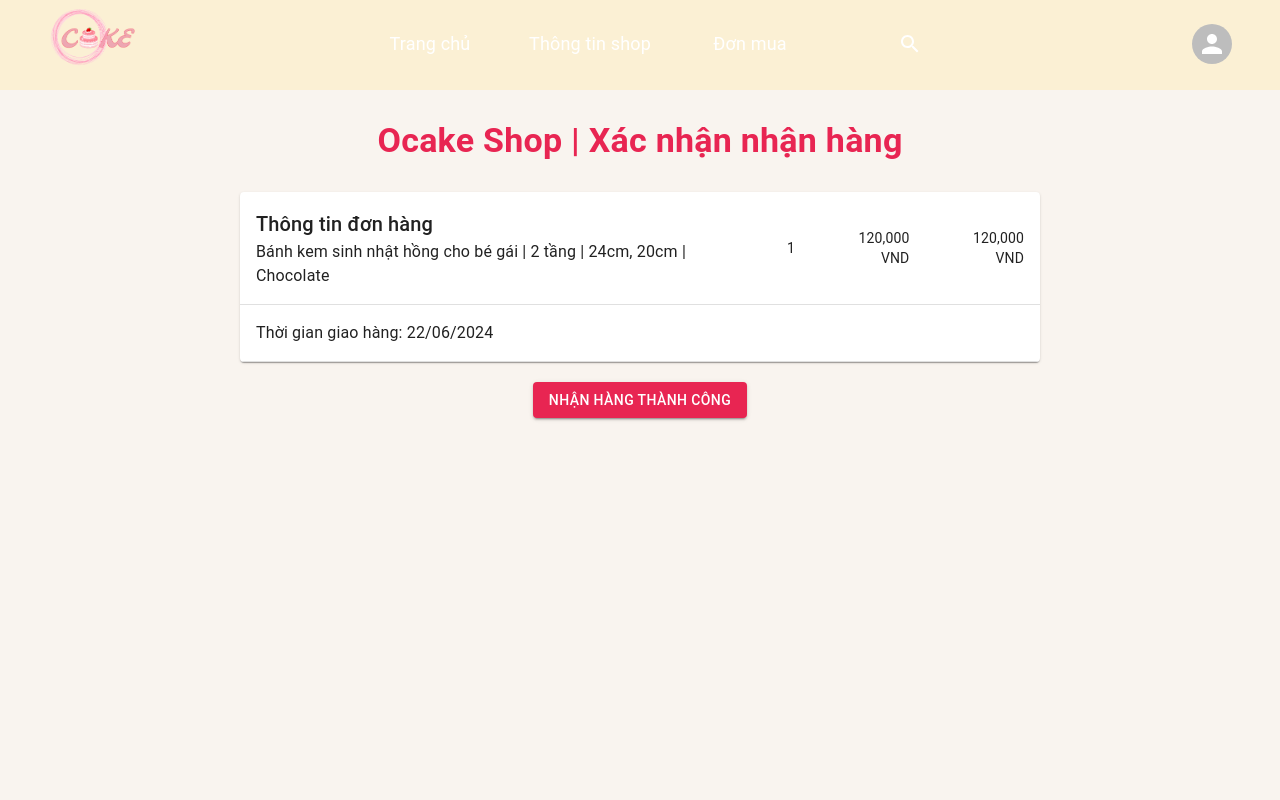
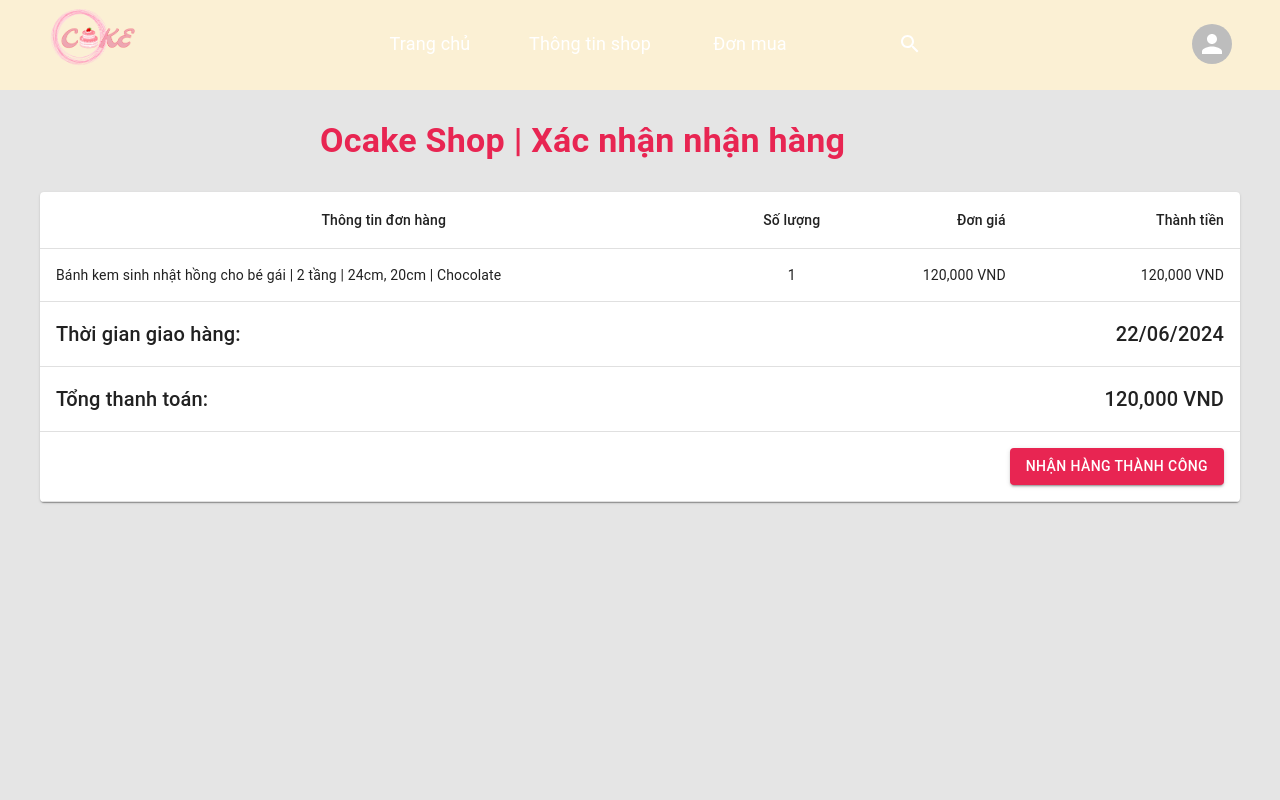
Before and after one commit to PhongQuangDinh/EC2024-03-OCakeShop, a Next.js app in the folder FE/ocake-shop/: page / in a window 1280 px wide. Shown: the top 800 px of the page. Built offline with nearby package versions, Linux system fonts and the light colour scheme.

Commit message:
des trang confirm roi nma chua dep lam

```diff
--- a/FE/ocake-shop/src/modules/ConfirmDelivery/confirm.js
+++ b/FE/ocake-shop/src/modules/ConfirmDelivery/confirm.js
@@ -1,48 +1,77 @@
 "use client";
 import React from 'react';
-import { Box, Typography, Button, Table, TableBody, TableCell, TableContainer, TableRow, Paper } from '@mui/material';
+import { Box, Typography, Button, Table, TableBody, TableCell, TableContainer, TableHead, TableRow, Paper } from '@mui/material';
 import Layout from '../layout';
 
 const ConfirmationPage = () => {
   const order = {
-    item: 'Bánh kem sinh nhật hồng cho bé gái | 2 tầng | 24cm, 20cm | Chocolate',
+    items: [
+      {
+        id: 1,
+        name: 'Bánh kem sinh nhật hồng cho bé gái | 2 tầng | 24cm, 20cm | Chocolate',
         quantity: 1,
-    price: 120000,
+        unitPrice: 120000,
+      }
+    ],
     deliveryDate: '22/06/2024'
+  };
+
+  const calculateTotal = () => {
+    return order.items.reduce((acc, item) => acc + item.unitPrice * item.quantity, 0);
   };
 
   return (
     <Layout>
-        <Box sx={{ background: '#F9F4EF', minHeight: '100vh', padding: '0px' }}>
+      <Box sx={{ background: '#E5E5E5', minHeight: '100vh', padding: '0px' }}>
         <Box sx={{ height: '90px', backgroundColor: '#FBF0D4' }} /> {/* Viền màu vàng trên đầu */}
-        <Typography variant="h4" align="center" gutterBottom sx={{ marginTop: '30px', color: '#E82552', fontWeight: 'bold' }}>
+        <Typography variant="h4" align="left" gutterBottom sx={{ marginTop: '30px', marginLeft: '320px', color: '#E82552', fontWeight: 'bold' }}>
           Ocake Shop | Xác nhận nhận hàng
         </Typography>
-        <TableContainer component={Paper} sx={{ margin: 'auto', maxWidth: '800px', marginTop: '30px' }}>
+        <TableContainer component={Paper} sx={{ margin: 'auto', maxWidth: '1200px', marginTop: '30px' }}>
           <Table>
+            <TableHead>
+              <TableRow>
+                <TableCell align="center">Thông tin đơn hàng</TableCell>
+                <TableCell align="center">Số lượng</TableCell>
+                <TableCell align="right">Đơn giá</TableCell>
+                <TableCell align="right">Thành tiền</TableCell>
+              </TableRow>
+            </TableHead>
             <TableBody>
+              {order.items.map((item) => (
+                <TableRow key={item.id}>
+                  <TableCell align="left">{item.name}</TableCell>
+                  <TableCell align="center">{item.quantity}</TableCell>
+                  <TableCell align="right">{item.unitPrice.toLocaleString()} VND</TableCell>
+                  <TableCell align="right">{(item.unitPrice * item.quantity).toLocaleString()} VND</TableCell>
+                </TableRow>
+              ))}
               <TableRow>
-                <TableCell align="left">
-                    <Typography variant="h6">Thông tin đơn hàng</Typography>
-                    <Typography>{order.item}</Typography>
+                <TableCell colSpan={3} align="left">
+                  <Typography variant="h6">Thời gian giao hàng:</Typography>
                 </TableCell>
-                <TableCell align="center">{order.quantity}</TableCell>
-                <TableCell align="right">{order.price.toLocaleString()} VND</TableCell>
-                <TableCell align="right">{order.price.toLocaleString()} VND</TableCell>
+                <TableCell align="right">
+                  <Typography variant="h6">{order.deliveryDate}</Typography>
+                </TableCell>
               </TableRow>
               <TableRow>
-                <TableCell colSpan={4} align="left">
-                    <Typography variant="body1">Thời gian giao hàng: {order.deliveryDate}</Typography>
+                <TableCell colSpan={3} align="left">
+                  <Typography variant="h6">Tổng thanh toán:</Typography>
+                </TableCell>
+                <TableCell align="right">
+                  <Typography variant="h6">{calculateTotal().toLocaleString()} VND</Typography>
+                </TableCell>
+              </TableRow>
+              <TableRow>
+                <TableCell colSpan={4} align="right">
+                  <Button variant="contained" sx={{ backgroundColor: '#E82552', color: '#FFFFFF', "&:hover": { backgroundColor: '#D01442' } }}>
+                    Nhận hàng thành công
+                  </Button>
                 </TableCell>
               </TableRow>
             </TableBody>
           </Table>
         </TableContainer>
-        <Box sx={{ textAlign: 'center', marginTop: '20px' }}>
-            <Button variant="contained" sx={{ backgroundColor: '#E82552', color: '#FFFFFF', "&:hover": { backgroundColor: '#D01442' } }}>
-            Nhận hàng thành công
-            </Button>
-        </Box>
       </Box>
     </Layout>
   );
```
Lines whose indentation alone changed are shown as unchanged.
